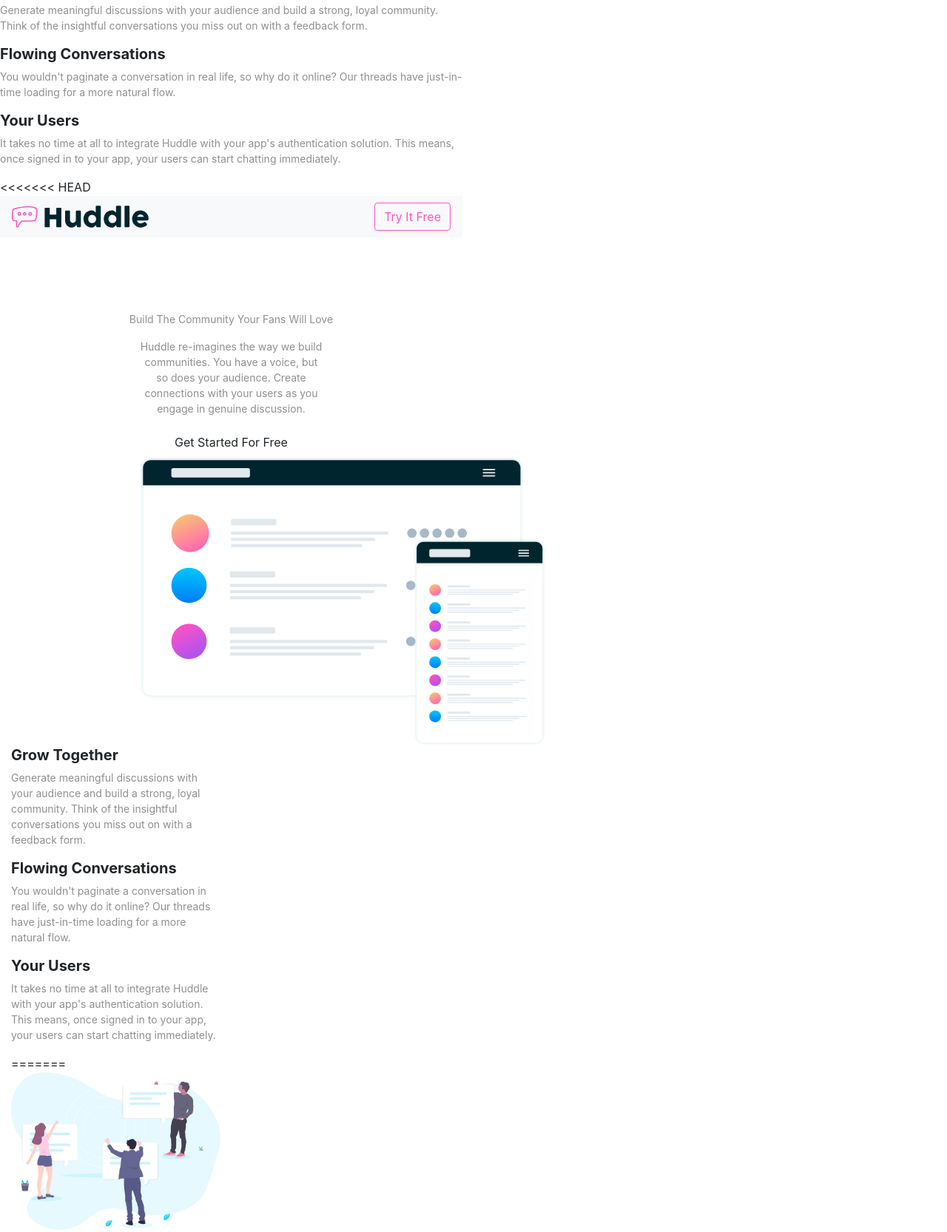
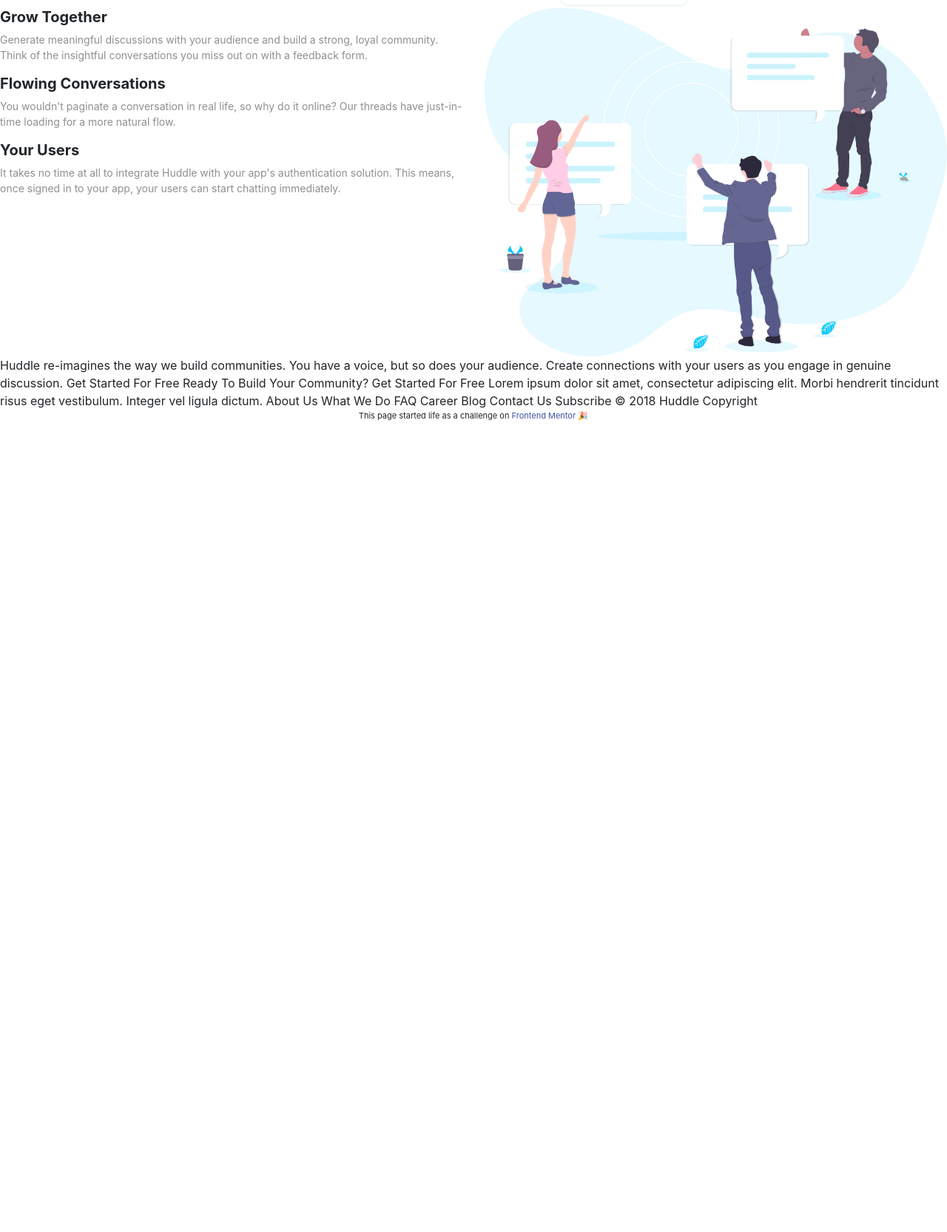
Before and after one commit to ronymaree/Project1, a plain HTML site: page index.html in a window 1280 px wide. Shown: the part 765-2431 px from the top of the page at 74% size. After the commit the page ends 1352 px from the top, so only its background shows below. Drawn offline with nearby package versions, Linux system fonts and the light colour scheme.

Commit message:
deleted duplicate code

```diff
--- a/index.html
+++ b/index.html
@@ -62,55 +62,11 @@
 
             <h2>Your Users</h2>
             <p>It takes no time at all to integrate Huddle with your app's authentication solution. This means, once signed in to your app, your users can start chatting immediately.</p>
+        </div>
 
-<<<<<<< HEAD
-  <div >
-      <nav class="navbar navbar-light bg-light">
-          <a class="navbar-brand" href="#">
-              <img src="./images/logo.svg" height="30" class="d-inline-block align-top" alt="">
-          </a>
-          <button type="button" class="btn trynav ">Try It Free</button>
-      </nav>
-      <div class="title">
-        <p>Build The Community Your Fans Will Love</p>
-      </div>
-      <div class="subTitle mx-auto">
-          <p>
-              Huddle re-imagines the way we build communities. You have a voice, but so does
-              your audience. Create connections with your users as you engage in genuine discussion.
-          </p>
-          <div class="btnGetStarted">
-              <button type="button" class="btn trynav2">Get Started For Free</button>
-          </div>
-          <div class="image1" >
-              <img src="/images/screen-mockups.svg" width="550" alt="">
-          </div>
-
-
-  </div>
-
-      </div>
-
-
-    <div class="col-lg-6 sideWords">
-        <h2>Grow Together</h2>
-        <p>Generate meaningful discussions with your audience and build a strong, loyal community.
-            Think of the insightful conversations you miss out on with a feedback form.</p>
-
-        <h2>Flowing Conversations</h2>
-        <p>You wouldn't paginate a conversation in real life, so why do it online? Our threads have
-        just-in-time loading for a more natural flow.</p>
-
-        <h2>Your Users</h2>
-        <p>It takes no time at all to integrate Huddle with your app's authentication solution. This means,
-        once signed in to your app, your users can start chatting immediately.</p>
-
-=======
-        </div>
         <div class="col-lg-6 img2">
             <img src="/images/illustration-your-users.svg" width="100%" class="d-inline-block align-top" alt="">
         </div>
->>>>>>> 9bc34a6b8014588556eeb1e27d67b9981784f0b5
     </div>
     <div class="">
 
--- a/style.css
+++ b/style.css
@@ -37,10 +37,7 @@ h2{
     color: #8E8F93;
 }
 
-<<<<<<< HEAD
 
-=======
->>>>>>> 4a4d7cf6558426e016637ab893c3cab5b8004d00
 .trynav2 {
     background-color: #FF52C1;
     color: white;
```
